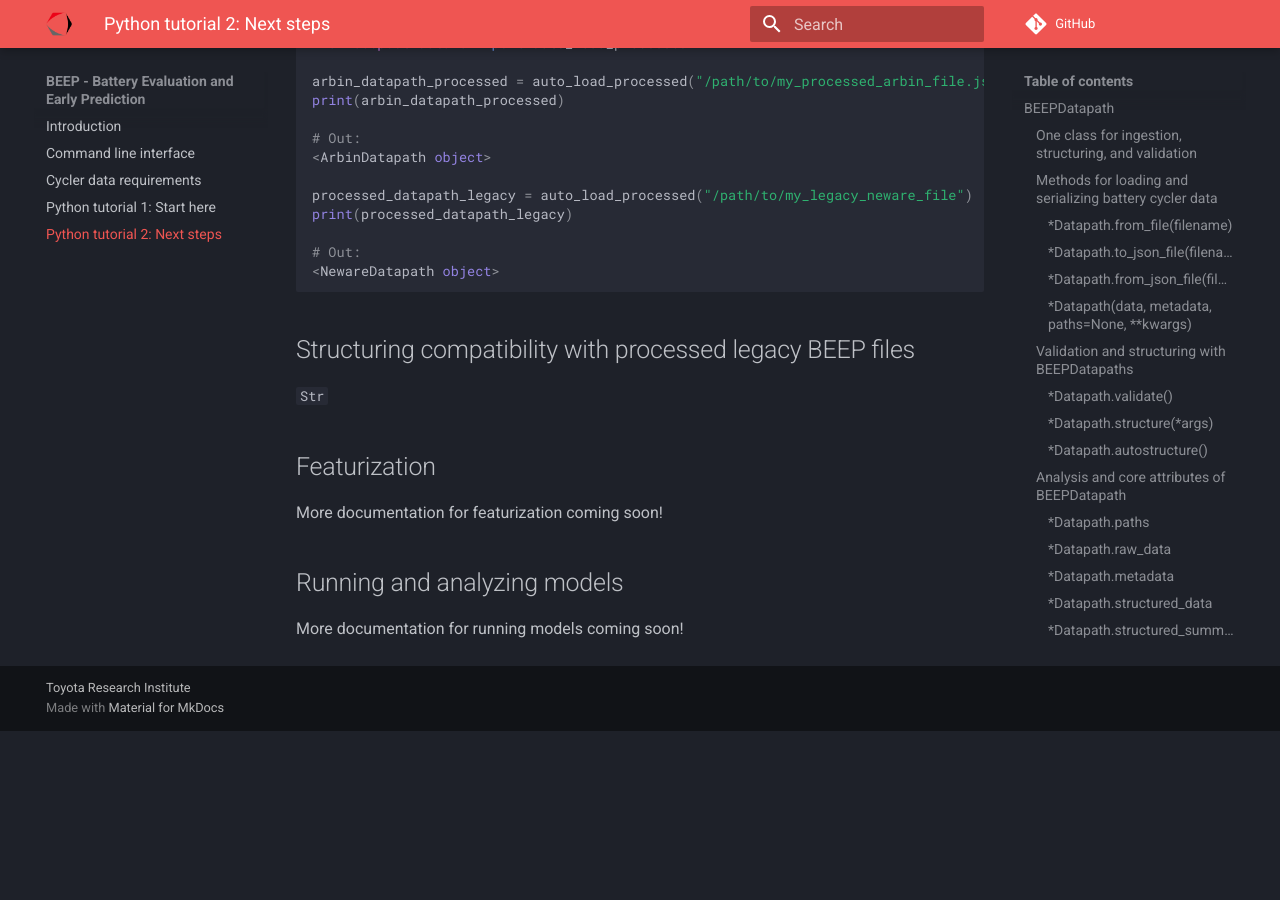
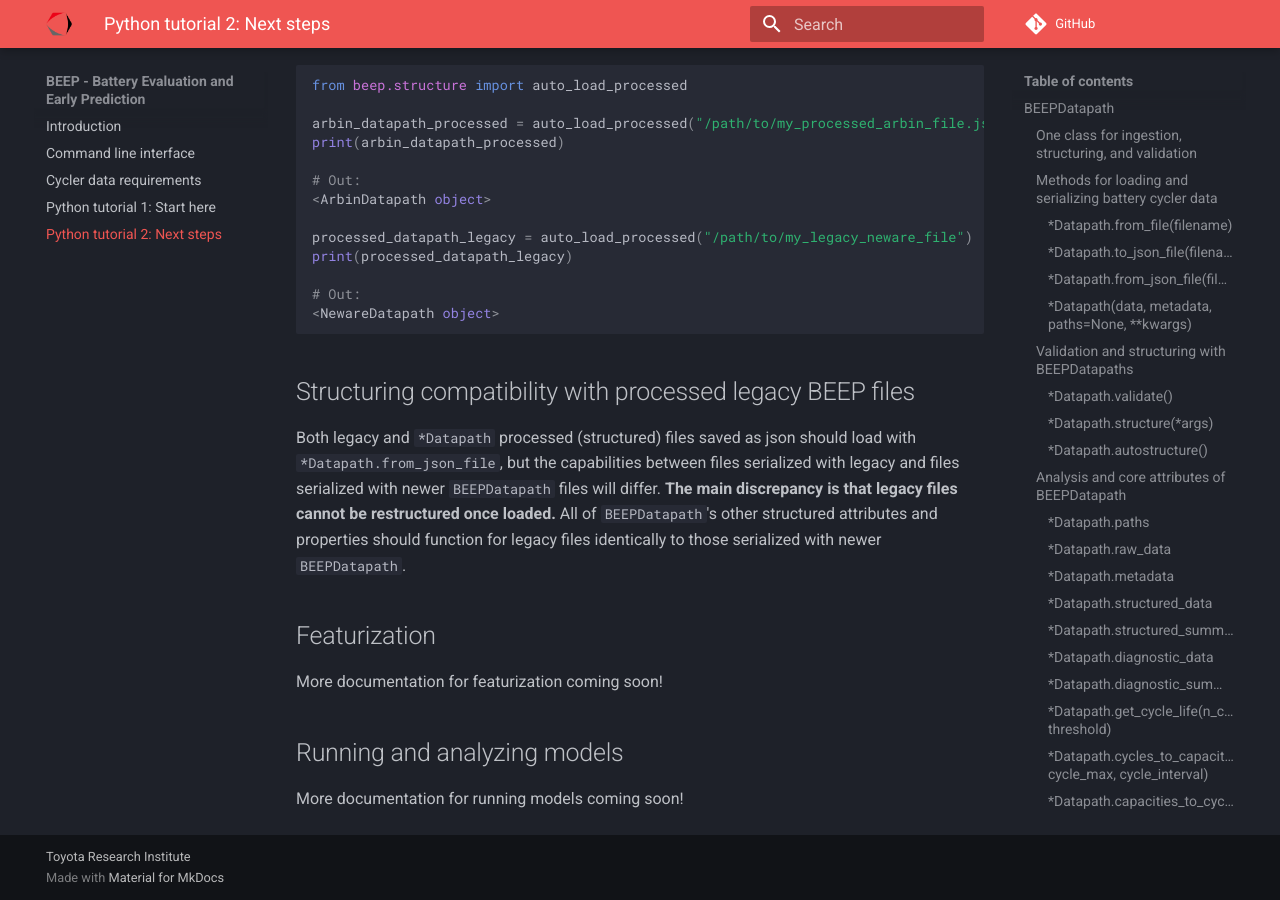
Before and after one commit to TRI-AMDD/beep, an MkDocs documentation site: the page built from docs_src/tutorial2.md, in a window 1280 px wide and 900 px high, scrolled down 10509 px. Built offline with MkDocs 1.6.1 and Material for MkDocs 9.7.7, drawn with Linux system fonts in a browser that asks for light colours; comment, search, counter and statistics services are not loaded; before the commit the page ends 11240 px from its top, so only the background shows below that; some of the changed text lies outside the part shown.

Commit message:
finish doc src

````diff
--- a/docs_src/tutorial2.md
+++ b/docs_src/tutorial2.md
@@ -295,7 +295,7 @@
 
 datapath = MaccorDatapath.from_file("/path/to/my_maccor_file_with_diagnostic.071")
 datapath.autostructure()
-print(datapath.diagnostic_data)
+print(datapath.diagnostic_summary)
 
 
 # Out:
@@ -328,7 +328,7 @@
 
 datapath = MaccorDatapath.from_file("/path/to/my_maccor_file.071")
 datapath.autostructure()
-print(datapath.diagnostic_data)
+print(datapath.get_cycle_life())
 
 
 # Out:
@@ -484,6 +484,8 @@
 {"file_list": ["/path/to/your/beep/processing/data-share/structure/2017-05-12_6C-50per_3_6C_CH36_structure.json"], "run_list": [0], "result_list": ["success"], "message_list": [{"comment": "", "error": ""}], "invalid_file_list": [], "mode": "events_off"}
 ```
 
+See [the first tutorial](tutorial1.md) for a full usage example of structuring with `process_file_list_from_json`.
+
 
 #### `auto_load`
 
@@ -536,7 +538,8 @@
 
 ## Structuring compatibility with processed legacy BEEP files
 
-`Str`
+Both legacy and `*Datapath` processed (structured) files saved as json should load with `*Datapath.from_json_file`, but the capabilities between files serialized with legacy and files serialized with newer `BEEPDatapath` files will differ.
+**The main discrepancy is that legacy files cannot be restructured once loaded.** All of `BEEPDatapath`'s other structured attributes and properties should function for legacy files identically to those serialized with newer `BEEPDatapath`.
 
 
 
````
